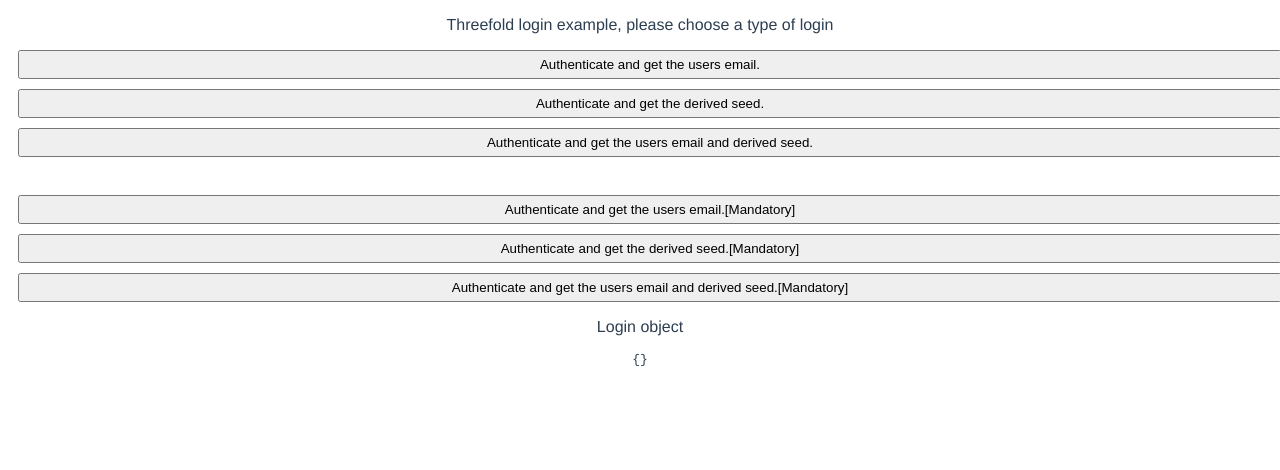
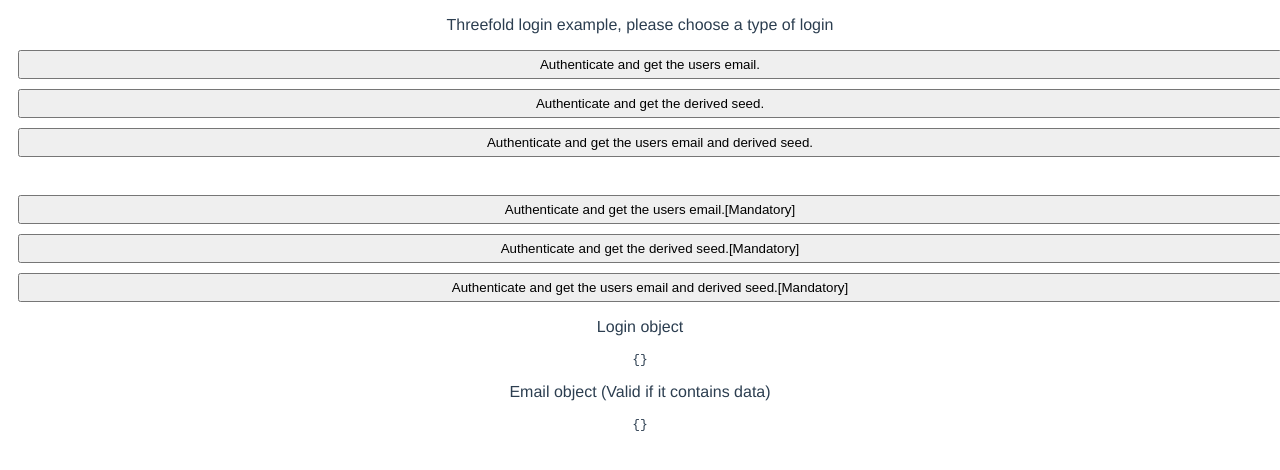
Before and after one commit to threefoldtecharchive/threefold_login_js_sdk, a Vue app in the folder example/: page / in a window 1280 px wide. Shown: the top 470 px of the page. Built offline with nearby package versions, Linux system fonts and the light colour scheme.

Commit message:
update the example

```diff
--- a/example/src/views/Callback.vue
+++ b/example/src/views/Callback.vue
@@ -6,7 +6,7 @@
 
 <script lang="ts">
 import { ThreefoldLogin, generateRandomString } from '@threefoldjimber/threefold_login/dist';
-import { threefoldBackend, redirect_url, appId, seedPhrase } from '@/config/config'
+import { threefoldBackend, kycBackend, redirect_url, appId, seedPhrase } from '@/config/config'
 import { defineComponent } from 'vue'
 
 export default defineComponent({
@@ -14,7 +14,8 @@
     const login = new ThreefoldLogin(threefoldBackend,
         appId,
         seedPhrase,
-        redirect_url);
+        redirect_url,
+        kycBackend);
 
     await login.init();
 
--- a/example/src/views/Home.vue
+++ b/example/src/views/Home.vue
@@ -14,15 +14,19 @@
 
         <p>Login object</p>
         <pre>{{profile}}</pre>
+
+        <p>Email object (Valid if it contains data)</p>
+        <pre>{{signedEmailIdentifier}}</pre>
     </div>
 </template>
 
 <script lang="ts">
-  import { ThreefoldLogin, generateRandomString } from '@threefoldjimber/threefold_login/dist';
-  import { threefoldBackend, redirect_url, appId, seedPhrase } from '@/config/config'
-  import { defineComponent, ref } from 'vue'
+    import { generateRandomString, ThreefoldLogin } from '@threefoldjimber/threefold_login/dist';
+    import { appId, kycBackend, redirect_url, seedPhrase, threefoldBackend } from '@/config/config';
+    import { defineComponent, ref } from 'vue';
 
     const profile = ref({});
+    const signedEmailIdentifier = ref({});
 
     const popupCenter = (url: string, title: string, w: number, h: number) => {
         // Fixes dual-screen position                             Most browsers      Firefox
@@ -54,7 +58,8 @@
         const login = new ThreefoldLogin(threefoldBackend,
             appId,
             seedPhrase,
-        redirect_url);
+            redirect_url,
+            kycBackend);
 
         await login.init();
 
@@ -69,9 +74,11 @@
 
         const popup = popupCenter(loginUrl, 'Threefold login', 800, 550);
 
-    window.onmessage = function (e: MessageEvent) {
+        window.onmessage = async (e: MessageEvent) => {
             if (e.data.message === 'threefoldLoginRedirectSuccess') {
                 profile.value = e.data.profileData
+                console.log("SEI. ", e.data.profileData.profile.email.sei)
+                signedEmailIdentifier.value = await login.verifySignedEmailIdenfier(e.data.profileData.profile.email.sei)
                 popup?.close();
             }
         };
@@ -79,7 +86,7 @@
 
     export default defineComponent({
         setup() {
-      return { loginWithCustomScope, profile }
+            return { loginWithCustomScope, profile, signedEmailIdentifier }
         }
     })
 </script>
```
Lines whose indentation alone changed are shown as unchanged.
